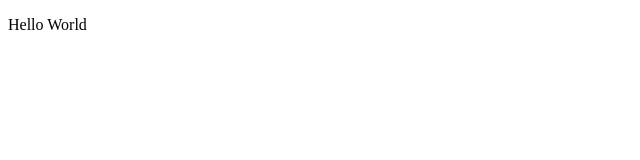
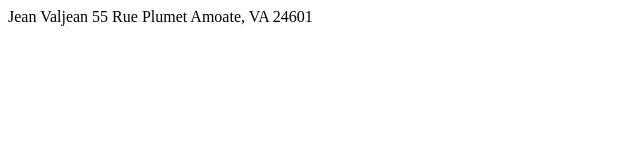
Before and after one commit to kniemann30/sample_website, a plain HTML site: page index.html in a window 1280 px wide. Shown: the whole page, without its empty margins (0-640 px from the left). Drawn offline with Linux system fonts and the light colour scheme.

```diff
--- a/index.html
+++ b/index.html
@@ -4,7 +4,7 @@
 
 <head>
 
-<title>Page Title</Title>
+<title>Who am i?</Title>
 
 <meta charset="utf-8"
 
@@ -13,7 +13,11 @@
     <body>
 
 
-    <p> Hello World </p>
+    Jean Valjean
+
+    55 Rue Plumet
+
+    Amoate, VA 24601
 
     </body>
 
```
